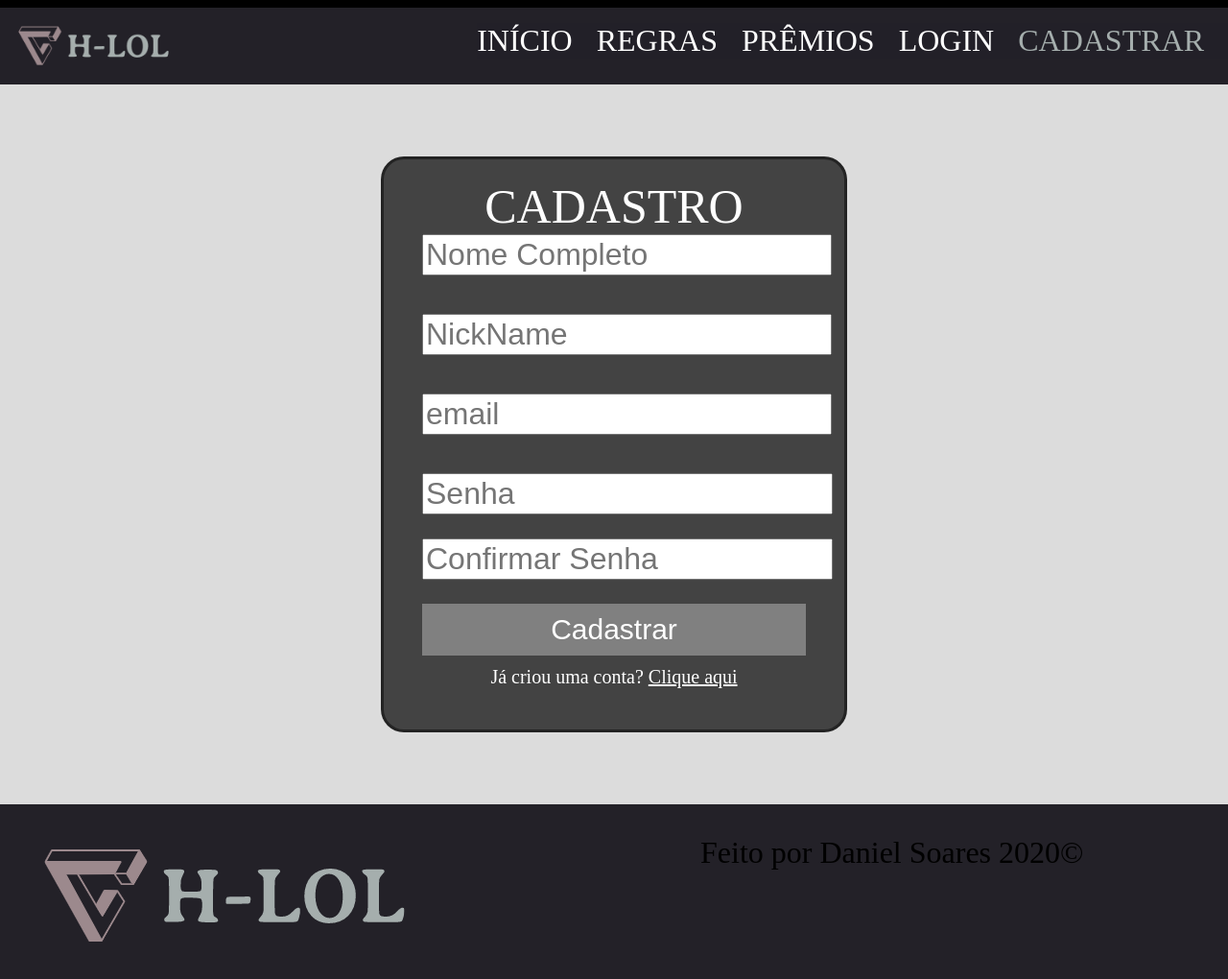
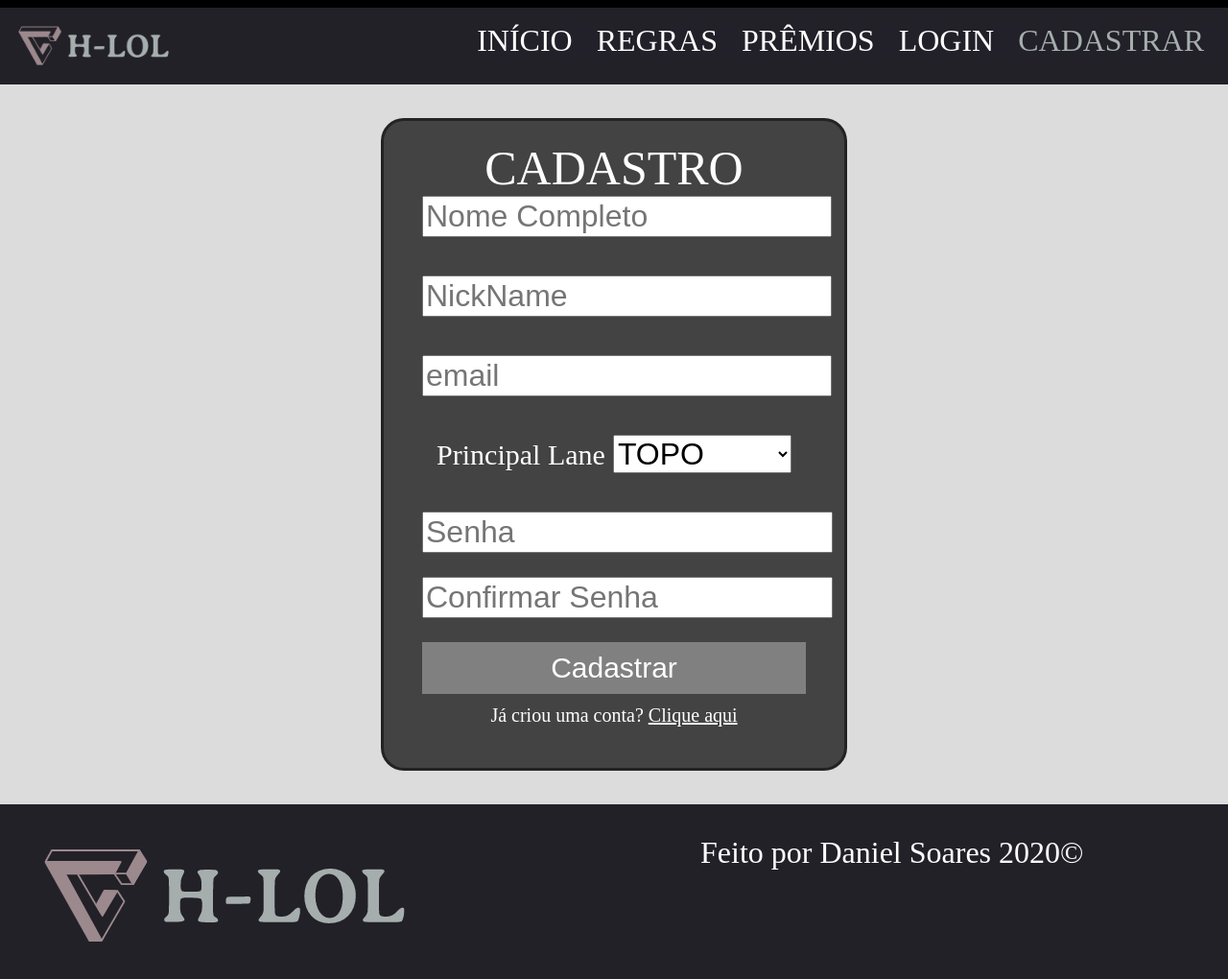
Before and after one commit to daniel-zacarias/site_gosto, a plain HTML site: page eu gosto/Cadastrar.html in a window 1280 px wide. Shown: the whole page at 96% size. Drawn offline with Linux system fonts and the light colour scheme.

Commit message:
Mudando a cor dos creditos no rodapé, e inserção do campo lane

```diff
--- a/eu gosto/Cadastrar.html
+++ b/eu gosto/Cadastrar.html
@@ -35,6 +35,14 @@
             <input type="text" class="NomeLogin" placeholder="Nome Completo"><br>
             <input type="text" class="NomeLogin" placeholder="NickName"><br>
             <input type="email" class="NomeLogin" placeholder="email"><br>
+            <span style="color: white; font-size: 30px;">Principal Lane</span>
+            <select aria-placeholder="Principal lane" class="NomeLogin" name="" id="">
+                <option value="1">TOPO</option>
+                <option value="2">SELVA</option>
+                <option value="3">MEIO</option>
+                <option value="4">ATIRADOR</option>
+                <option value="5">SUPORTE</option>
+            </select>
             <input type="password" placeholder="Senha" class="senhaLogin"><br>
             <input type="password" placeholder="Confirmar Senha" class="senhaLogin"><br>
             <button class="btncadastrar">Cadastrar</button><br>
@@ -44,7 +52,7 @@
     </div>
     <div class="rodape">
         <img src="css/imagens/wixLogo.PNG" alt="">
-        <p>Feito por Daniel Soares 2020©</p>
+        <p style="color: white;">Feito por Daniel Soares 2020©</p>
     </div>
 </body>
 </html>
```
Also changed, not shown: eu gosto/login.html (+2 -2 lines).
